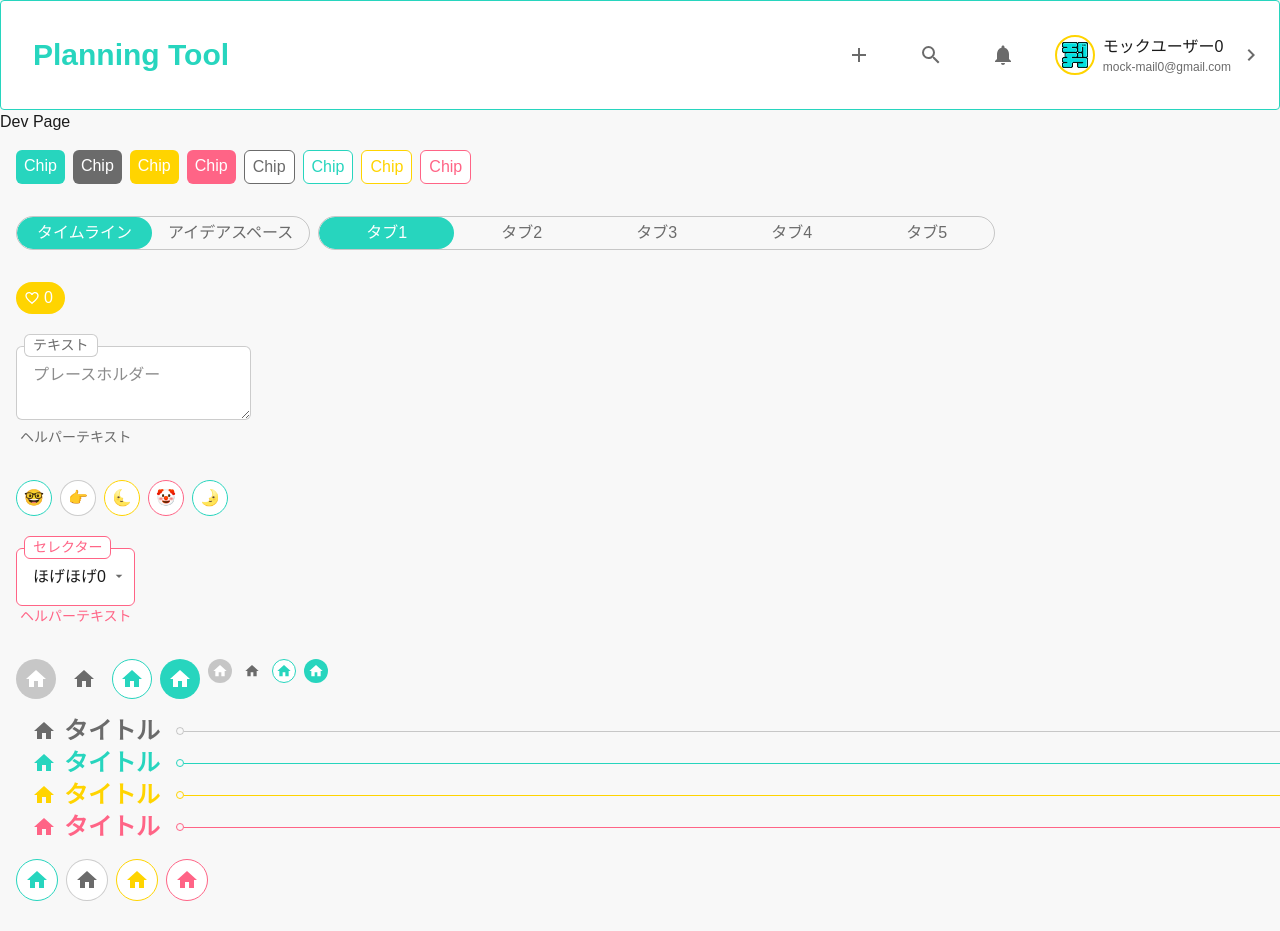
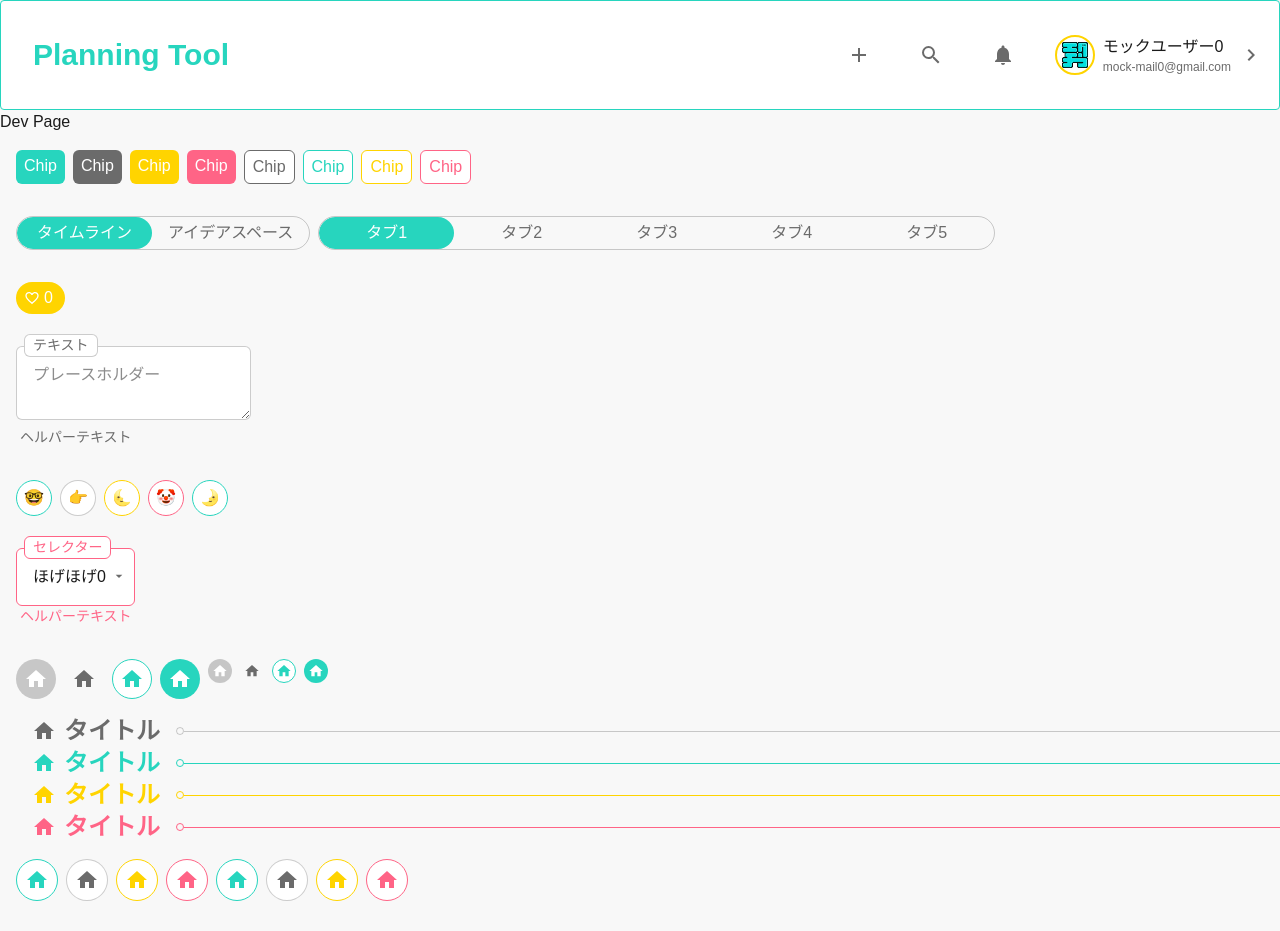
Before and after one commit to SOTA-swp/frontend, a Next.js app: page /dev in a window 1280 px wide. Shown: the top 931 px of the page. Built offline with nearby package versions, Linux system fonts and the light colour scheme.

Commit message:
💄 レイアウトに影響されないように

```diff
--- a/app/dev/page.tsx
+++ b/app/dev/page.tsx
@@ -154,6 +154,18 @@ const DevPage: React.FC<DevPageProps> = ({}) => {
         <GrowIconButton icon={<MdHome />} color="error">
           タイトル
         </GrowIconButton>
+        <GrowIconButton icon={<MdHome />} color="primary" absolute>
+          タイトル
+        </GrowIconButton>
+        <GrowIconButton icon={<MdHome />} color="gray" absolute>
+          タイトル
+        </GrowIconButton>
+        <GrowIconButton icon={<MdHome />} color="accent" absolute>
+          タイトル
+        </GrowIconButton>
+        <GrowIconButton icon={<MdHome />} color="error" absolute>
+          タイトル
+        </GrowIconButton>
       </div>
       <motion.div layout className="flex gap-4 p-4 items-end">
         {Array.from({ length: 5 }).map((_, i) => (
--- a/components/GrowIconButton.tsx
+++ b/components/GrowIconButton.tsx
@@ -1,6 +1,6 @@
-import { cn } from "@/lib/utils";
 import ComponentColor from "@/types/componentColor";
 import { cva, VariantProps } from "class-variance-authority";
+import clsx from "clsx";
 import { HTMLMotionProps, motion } from "motion/react";
 import React from "react";
 
@@ -18,29 +18,62 @@ const iconButtonStyles = cva("", {
   },
 });
 
+const labelStyle = cva(
+  "absolute ml-2 px-0 h-full overflow-hidden left-full flex items-center whitespace-nowrap text-paper rounded-l-lg rounded-r-4xl opacity-0 max-w-0 z-20 pointer-events-none",
+  {
+    variants: {
+      color: {
+        primary: "bg-primary",
+        gray: "bg-text-secondary",
+        accent: "bg-accent",
+        error: "bg-error",
+      },
+    },
+  }
+);
+
 interface GrowIconButtonProps
   extends Omit<HTMLMotionProps<"button">, "color">,
     VariantProps<typeof iconButtonStyles> {
   color?: ComponentColor;
   icon?: React.ReactNode;
+  absolute?: boolean;
   children?: React.ReactNode;
 }
 
 function GrowIconButton({
+  color = "primary",
   icon,
+  absolute = false,
   children,
-  color,
   ...props
 }: GrowIconButtonProps) {
   return (
+    <motion.div
+      className="relative flex select-none rounded-full"
+      whileHover="parentHover">
       <motion.button
         {...props}
         whileHover="hover"
-      className={cn(
-        "flex items-center text-2xl p-2 border rounded-full bg-paper hover:text-paper transition-all active:scale-95",
+        variants={
+          absolute
+            ? {
+                hover: {
+                  borderTopRightRadius: "8px",
+                  borderBottomRightRadius: "8px",
+                  transition: { type: "tween", ease: "linear", duration: 0.2 },
+                },
+              }
+            : {}
+        }
+        className={clsx(
+          "relative flex items-center text-2xl p-2 border bg-paper hover:text-paper active:scale-95 transition-all",
+          !absolute && "rounded-full",
+          absolute && "rounded-4xl",
           iconButtonStyles({ color })
         )}>
         {icon}
+        {!absolute && (
           <motion.p
             variants={{
               hover: {
@@ -53,7 +86,24 @@ function GrowIconButton({
             className="relative w-0 overflow-hidden text-[1rem] whitespace-nowrap opacity-0">
             {children}
           </motion.p>
+        )}
       </motion.button>
+      {absolute && (
+        <motion.p
+          variants={{
+            parentHover: {
+              maxWidth: "500vw",
+              opacity: 1,
+              paddingLeft: "8px",
+              paddingRight: "16px",
+              transition: { delay: 0.2 },
+            },
+          }}
+          className={labelStyle({ color })}>
+          {children}
+        </motion.p>
+      )}
+    </motion.div>
   );
 }
 
```
Lines whose indentation alone changed are shown as unchanged.
